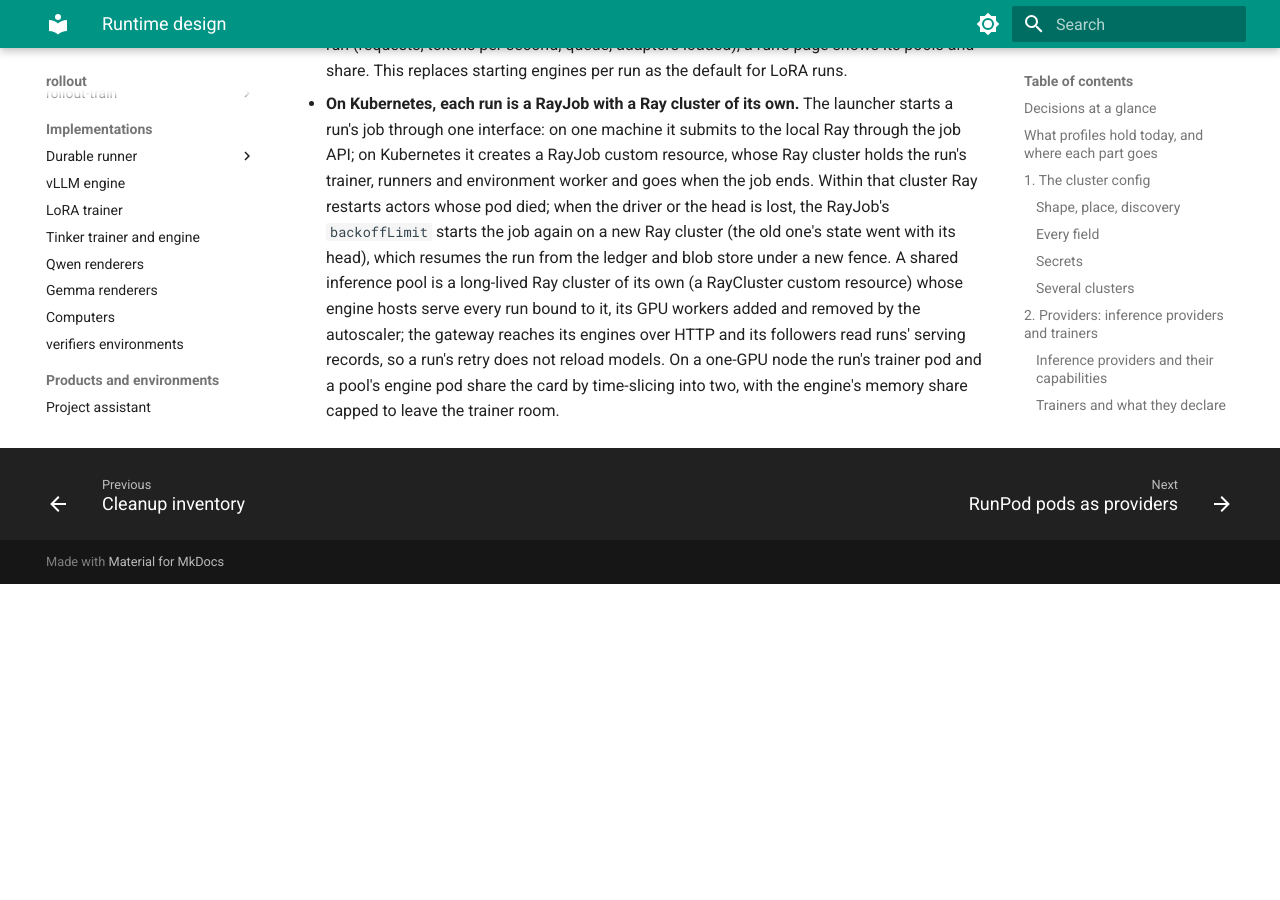
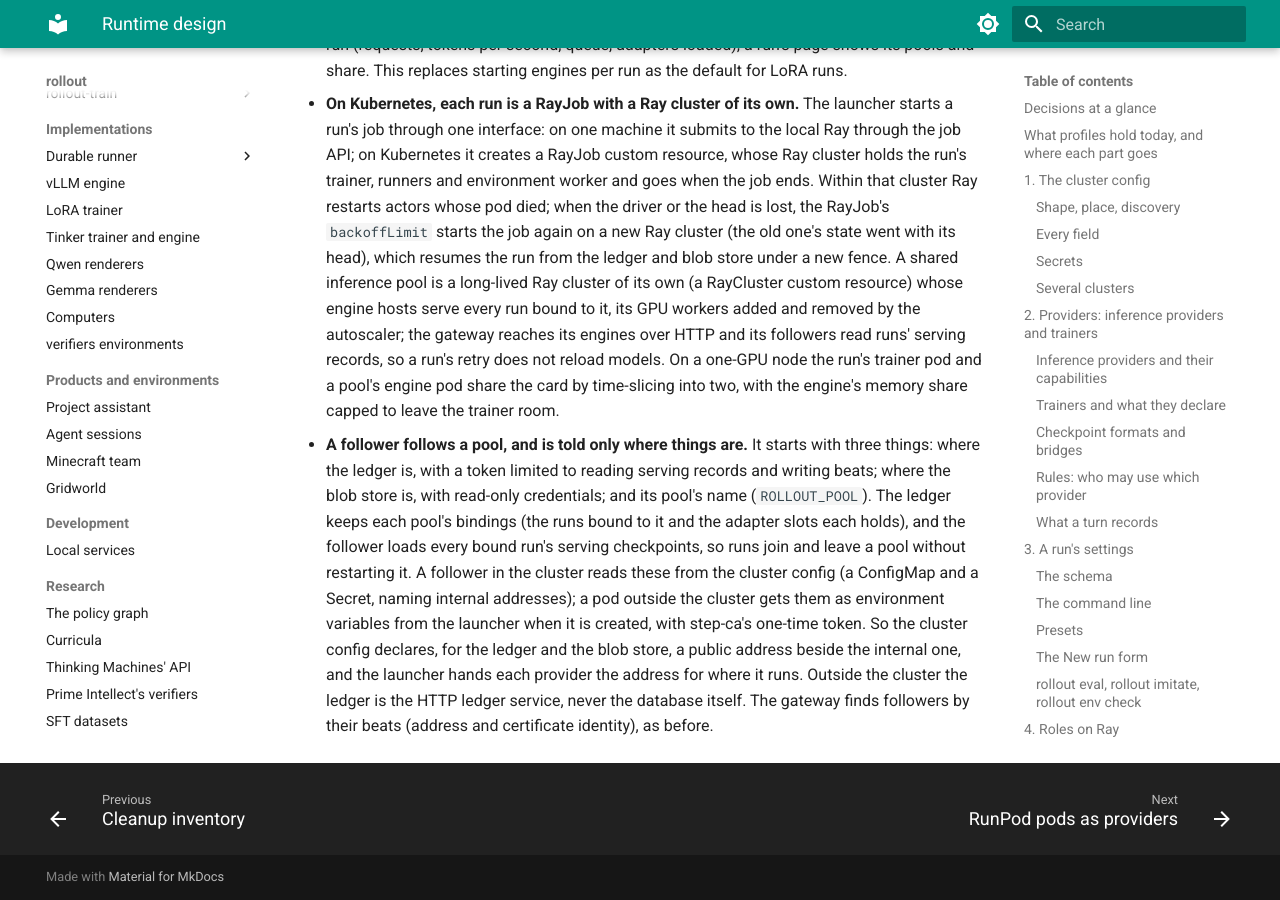
Before and after one commit to by77er/distributed_agents_environments, an MkDocs documentation site: the page built from docs/research/runtime-design.md, in a window 1280 px wide and 900 px high, scrolled down 45604 px. Built offline with MkDocs 1.6.1 and Material for MkDocs 9.7.7, drawn with Linux system fonts in a browser that asks for light colours; before the commit the page ends 46188 px from its top, so only the background shows below that.

Commit message:
Decide that followers follow a pool and are told only where things are
Co-Authored-By: Claude Opus 5.5 <noreply@anthropic.com>
Claude-Session: https://claude.ai/code/session_01AxRszaiGt82VWkd91J1awf

```diff
--- a/docs/research/runtime-design.md
+++ b/docs/research/runtime-design.md
@@ -1244,3 +1244,13 @@ The user settled the design's open questions on 2026-10-04:
   removed by the autoscaler; the gateway reaches its engines over HTTP and its followers read runs' serving records,
   so a run's retry does not reload models. On a one-GPU node the run's trainer pod and a pool's
   engine pod share the card by time-slicing into two, with the engine's memory share capped to leave the trainer room.
+- **A follower follows a pool, and is told only where things are.** It starts with three things: where the ledger
+  is, with a token limited to reading serving records and writing beats; where the blob store is, with read-only
+  credentials; and its pool's name (`ROLLOUT_POOL`). The ledger keeps each pool's bindings (the runs bound to it and
+  the adapter slots each holds), and the follower loads every bound run's serving checkpoints, so runs join and leave
+  a pool without restarting it. A follower in the cluster reads these from the cluster config (a ConfigMap and a
+  Secret, naming internal addresses); a pod outside the cluster gets them as environment variables from the launcher
+  when it is created, with step-ca's one-time token. So the cluster config declares, for the ledger and the blob
+  store, a public address beside the internal one, and the launcher hands each provider the address for where it
+  runs. Outside the cluster the ledger is the HTTP ledger service, never the database itself. The gateway finds
+  followers by their beats (address and certificate identity), as before.
```
